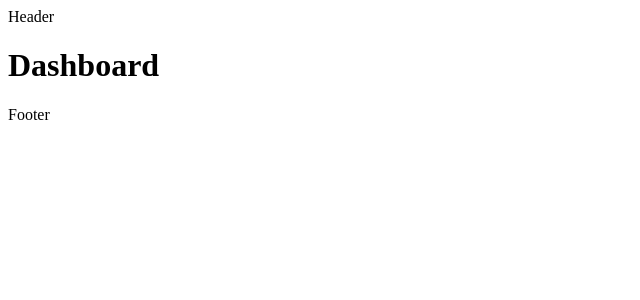
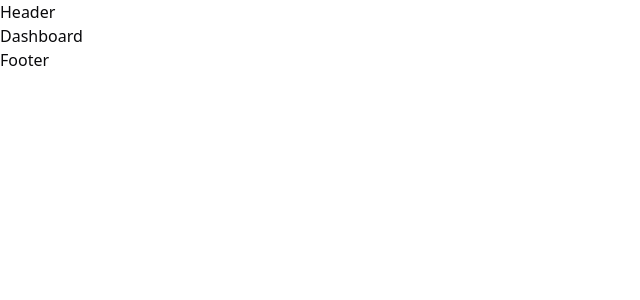
Before and after one commit to dwtoledo/Aromatherapy-Shop, a React (Vite) app: page / in a window 1280 px wide. Shown: the top 300 px of the page, without its empty margins (0-640 px from the left). Built offline with nearby package versions, Linux system fonts and the light colour scheme.

Commit message:
Create and Implement the Reset CSS

```diff
--- a/src/main.tsx
+++ b/src/main.tsx
@@ -1,3 +1,6 @@
+import './global.css'
+import './reset.css'
+
 import { StrictMode } from 'react'
 import { createRoot } from 'react-dom/client'
 
--- /dev/null
+++ b/src/reset.css
@@ -0,0 +1,29 @@
+*, *::before, *::after {
+  box-sizing: border-box;
+}
+
+* {
+  margin: 0;
+}
+
+body {
+  line-height: 1.5;
+  -webkit-font-smoothing: antialiased;
+}
+
+img, picture, video, canvas, svg {
+  display: block;
+  max-width: 100%;
+}
+
+input, button, textarea, select {
+  font: inherit;
+}
+
+p, h1, h2, h3, h4, h5, h6 {
+  overflow-wrap: break-word;
+}
+
+#root, #__next {
+  isolation: isolate;
+}
```
